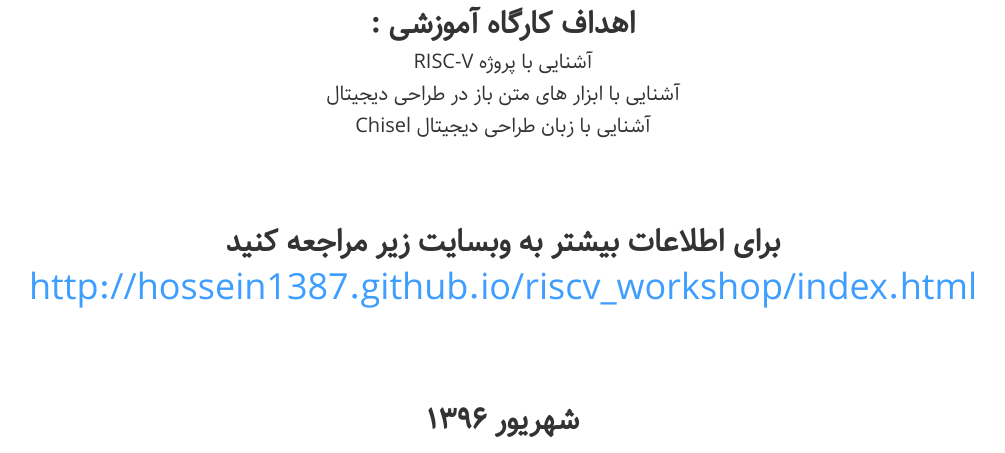
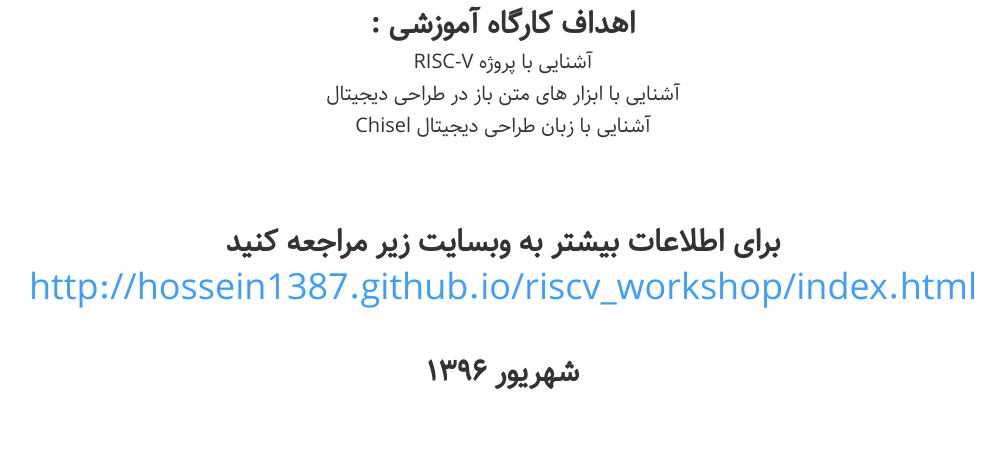
Before and after one commit to hossein1387/hossein1387.github.io, a PHP site: page /riscv_workshop/index.html in a window 1280 px wide. Shown: the part 522-975 px from the top of the page, without its empty margins (137-1142 px from the left). After the commit the page ends 911 px from the top, so only its background shows below. Run offline with PHP 8.4, Linux system fonts and the light colour scheme; some libraries are stand-ins or nearby versions.

Commit message:
fix spacing

```diff
--- a/css/style.css
+++ b/css/style.css
@@ -109,7 +109,7 @@ a{
   transform: translateX(-50%);
   position: relative;
   left: 50%;
-  margin-top: 5em;
+  margin-top: 2em;
   font-size: 1em;
 }
 .masthead__arrow a {
```
